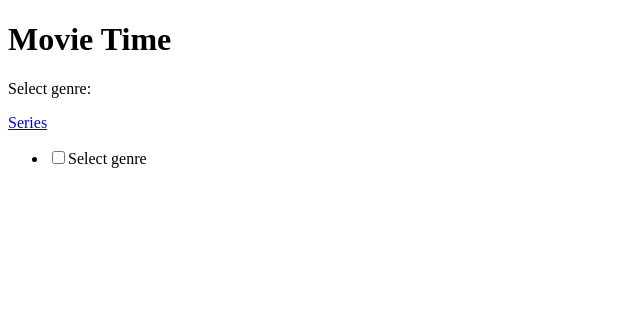
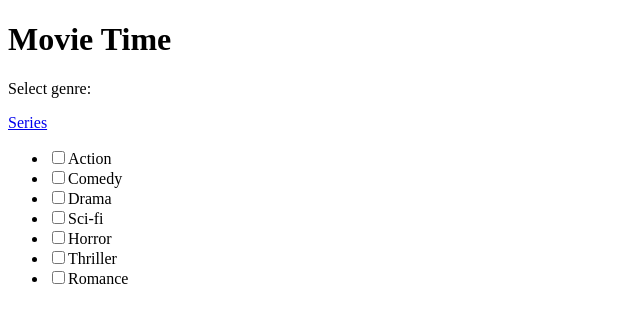
Before and after one commit to movie-series/website, a Flask app: page / in a window 1280 px wide. Shown: the top 323 px of the page, without its empty margins (0-640 px from the left). Run offline with Flask 2, Linux system fonts and the light colour scheme.

Commit message:
html form change

```diff
--- a/website/templates/index.html
+++ b/website/templates/index.html
@@ -9,7 +9,13 @@
 <p>Select genre:  {{ movie }}</p>
 <p><a href="https://www.imdb.com/title/tt3322312/">Series</a></p>
 <ul>
-  <li><input type="checkbox">Select genre</li>
+  <li><input type="checkbox">Action</li>
+  <li><input type="checkbox">Comedy</li>
+  <li><input type="checkbox">Drama</li>
+  <li><input type="checkbox">Sci-fi</li>
+  <li><input type="checkbox">Horror</li>
+  <li><input type="checkbox">Thriller</li>
+  <li><input type="checkbox">Romance</li>
 </ul>
 </body>
 </html>
```
